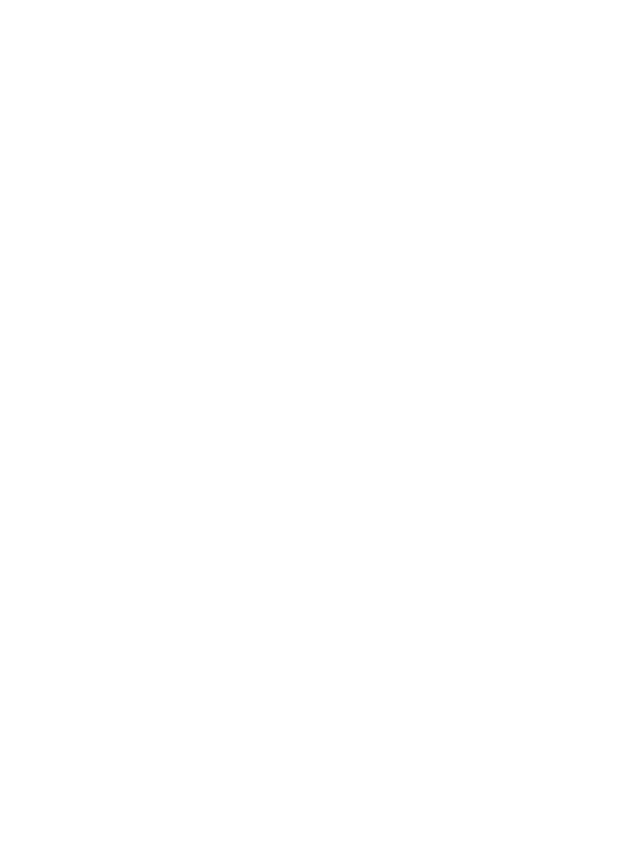
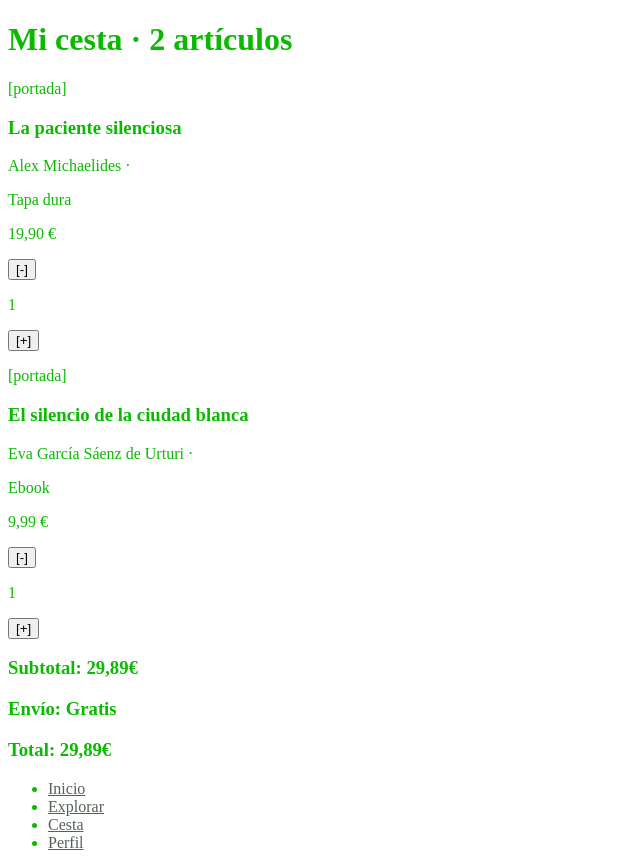
Before and after one commit to HugoBarFer/LaTrastienda_BarceloHugo, a plain HTML site: page trastienda-ud4/carrito.html in a window 1280 px wide. Shown: the whole page, without its empty margins (0-640 px from the left). Before the commit the page ends 800 px from the top, so only its background shows below. Drawn offline with Linux system fonts and the light colour scheme.

Commit message:
"ejercicio completado"

```diff
--- a/trastienda-ud4/carrito.html
+++ b/trastienda-ud4/carrito.html
@@ -0,0 +1,50 @@
+<!DOCTYPE html>
+<html lang="en">
+<head>
+    <meta charset="UTF-8">
+    <meta name="viewport" content="width=device-width, initial-scale=1.0">
+    <title>Cesta</title>
+    <link rel="stylesheet" href="css/estilos.css">
+</head>
+<body>
+    <main>
+        <h1>Mi cesta · 2 artículos</h1>
+        <section>
+            <article>
+                <p>[portada]</p>
+                <h3>La paciente silenciosa</h3>
+                <p>Alex Michaelides · </p>
+                <p>Tapa dura</p>
+                <p>19,90 € </p>
+                <button type="button" aria-label="Quitar">[-]</button>
+                <p>1</p>
+                <button type="button" aria-label="Añadir">[+]</button>
+            </article>
+            <article>
+                <p>[portada]</p>
+                <h3>El silencio de la ciudad blanca</h3>
+                <p>Eva García Sáenz de Urturi · </p>
+                <p>Ebook</p>
+                <p>9,99 € </p>
+                <button type="button" aria-label="Quitar">[-]</button>
+                <p>1</p>
+                <button type="button" aria-label="Añadir">[+]</button>
+
+            </article>
+        </section>
+        <section>
+            <h3>Subtotal: 29,89€</h3>
+            <h3>Envío: Gratis</h3>
+            <h3>Total: 29,89€</h3>
+        </section>
+    </main>
+    <nav aria-label="Secciones de la app">
+        <ul>
+            <li><a href="index.html">Inicio</a></li>
+            <li><a href="explorar.html">Explorar</a></li>
+            <li><a href="carrito.html" arria-current="page">Cesta</a></li>
+            <li><a href="perfil.html">Perfil</a></li>
+        </ul>
+    </nav>
+</body>
+</html>
--- a/trastienda-ud4/css/estilos.css
+++ b/trastienda-ud4/css/estilos.css
@@ -0,0 +1,11 @@
+body{
+    font-family: 'Times New Roman', Times, serif;
+    color:rgb(10, 186, 1);
+}
+
+header{
+    color:rgb(7, 134, 1);
+}
+a{
+    color:rgb(85, 99, 85);
+}
```
Also changed, not shown: trastienda-ud4/index.html (+26 -2 lines).
